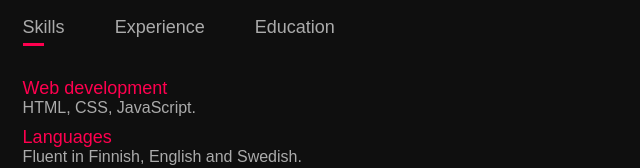
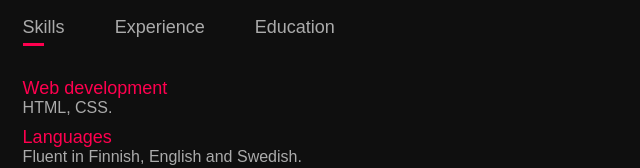
Before and after one commit to joonavuotila/harrastus-sivu, a plain HTML site: page index.html in a window 1280 px wide. Shown: the part 1034-1202 px from the top of the page, 515-1155 px from the left. Drawn offline with nearby package versions, Linux system fonts and the light colour scheme.

Commit message:
Index.html up to date for school

```diff
--- a/index.html
+++ b/index.html
@@ -48,7 +48,7 @@
                 </div>
                 <div class="tab-contents active-tab" id="skills">
                     <ul>
-                        <li><span>Web development</span><br>HTML, CSS, JavaScript.</li>
+                        <li><span>Web development</span><br>HTML, CSS.</li>
                         <li><span>Languages</span><br>Fluent in Finnish, English and Swedish.</li>
                         <li><span>Good with people</span><br>I can work with anyone.</li>
                     </ul>
```
